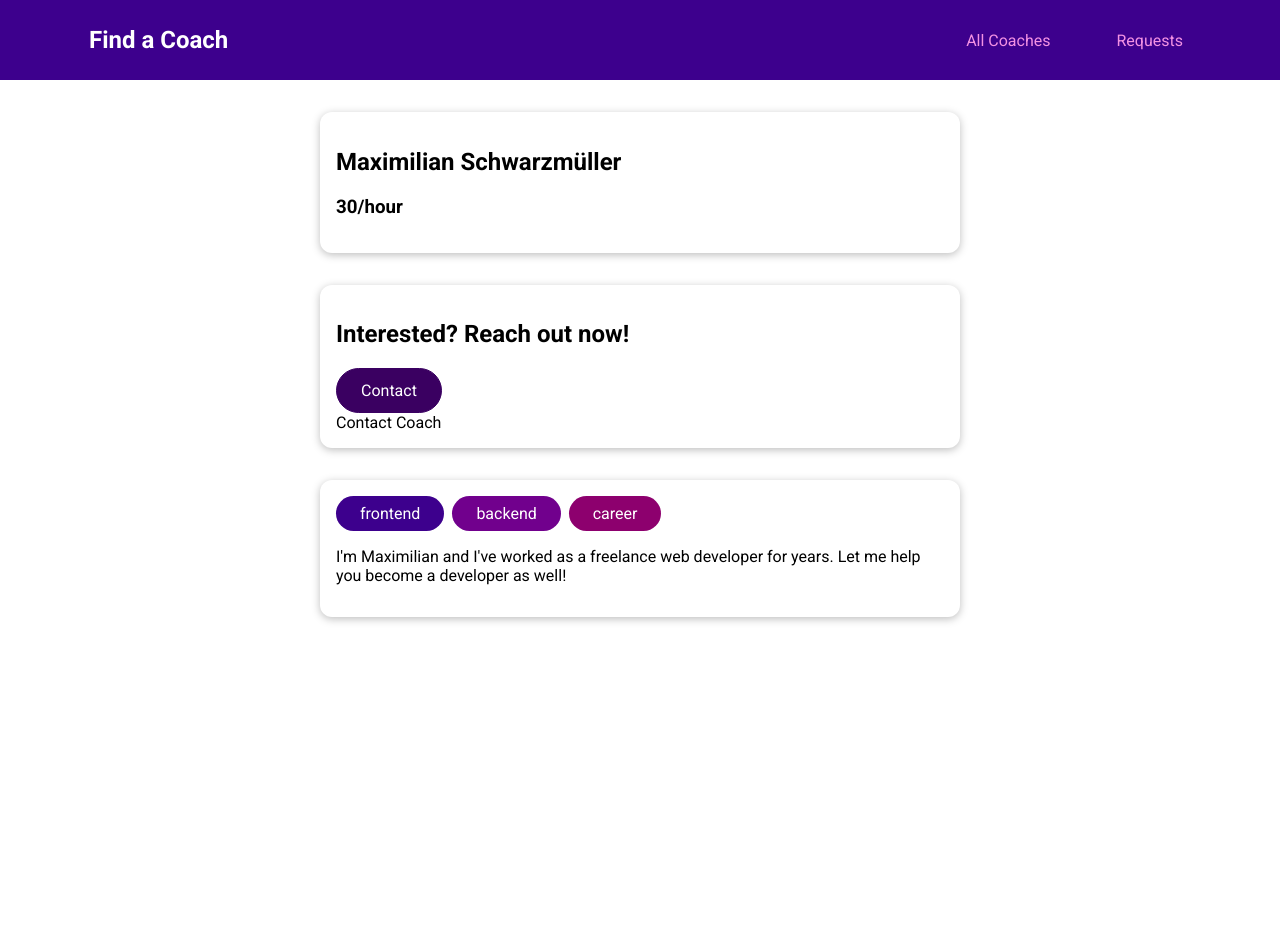
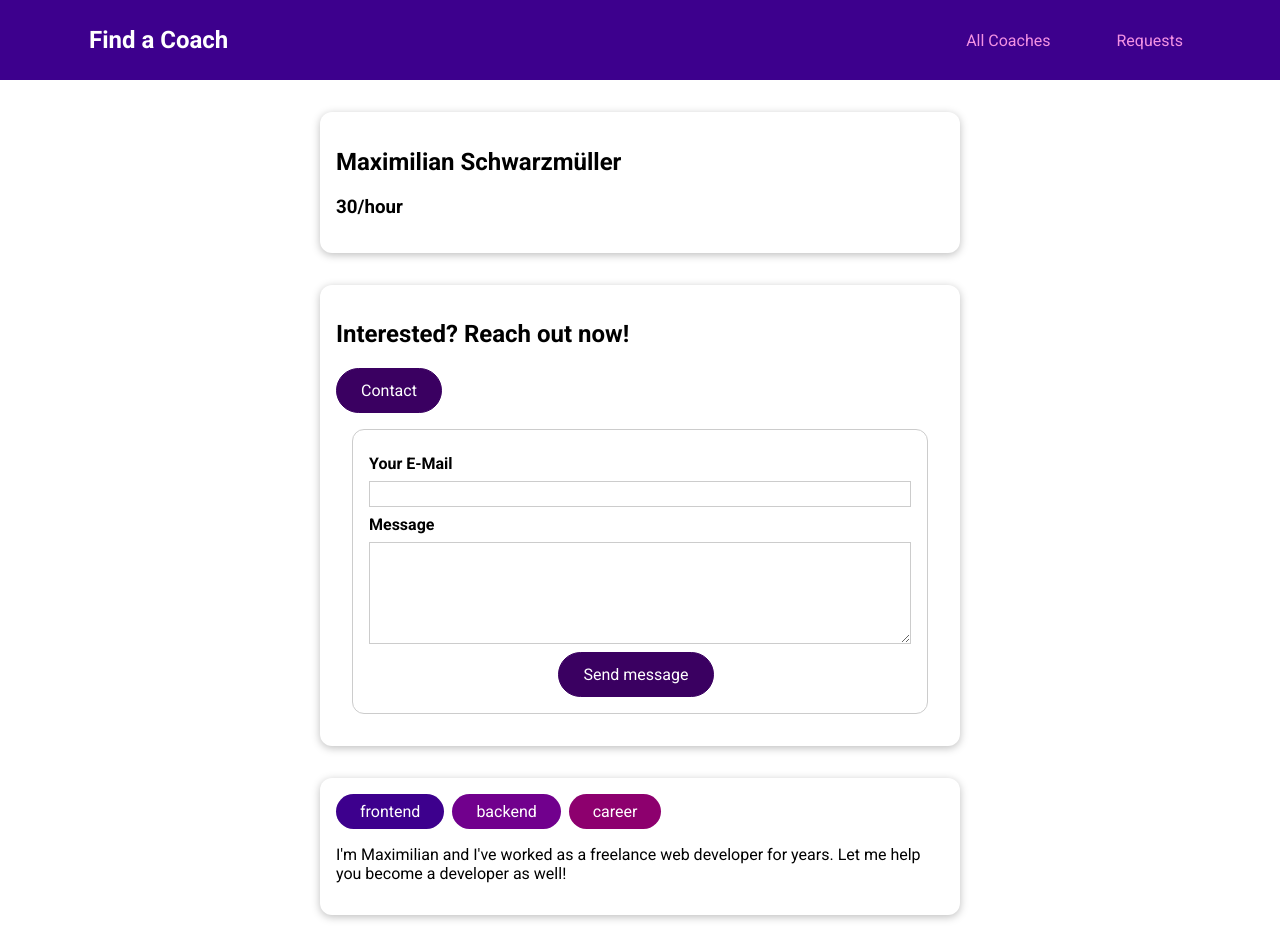
Before and after one commit to vasylpb/coach-finder, a Vue app: page /coaches/c1/contact in a window 1280 px wide. Before the commit the page ends 800 px from the top, so only its background shows below. Built offline with nearby package versions, Linux system fonts and the light colour scheme.

Commit message:
Requests page

```diff
--- /dev/null
+++ b/src/components/layout/requests/RequstItem.vue
@@ -0,0 +1,42 @@
+<template>
+  <li>
+    <div>
+      <a :href="emailLink">{{ email }}</a>
+    </div>
+    <p>{{ message }}</p>
+  </li>
+</template>
+
+<script>
+export default {
+  props: ['email', 'message'],
+  computed: {
+    emailLink() {
+      return `mailto:${this.email}`;
+    },
+  },
+};
+</script>
+
+<style scoped>
+li {
+  margin: 1rem 0;
+  border: 1px solid #ccc;
+  padding: 1rem;
+}
+
+a {
+  color: #3d008d;
+  text-decoration: none;
+  font-weight: bold;
+}
+
+a:hover,
+a:active {
+  color: #8d007a;
+}
+
+p {
+  margin: 0.5rem 0 0 0;
+}
+</style>
--- a/src/pages/requests/ContactCoach.vue
+++ b/src/pages/requests/ContactCoach.vue
@@ -1 +1,93 @@
-<template>Contact Coach</template>
+<template>
+  <form @submit.prevent="submitForm">
+    <div class="form-control">
+      <label for="email">Your E-Mail</label>
+      <input type="email" id="email" v-model.trim="email" />
+    </div>
+    <div class="form-control">
+      <label for="message">Message</label>
+      <textarea id="message" rows="5" v-model.trim="message"></textarea>
+    </div>
+    <p class="errors" v-if="!formIsValid">
+      Please enter a valid email and non-empty message
+    </p>
+    <div class="actions">
+      <base-button> Send message </base-button>
+    </div>
+  </form>
+</template>
+
+<script>
+export default {
+  data() {
+    return {
+      email: '',
+      message: '',
+      formIsValid: true,
+    };
+  },
+  methods: {
+    submitForm() {
+      this.formIsValid = true;
+      if (
+        this.email === '' ||
+        !this.email.includes('@') ||
+        this.message === ''
+      ) {
+        this.formIsValid = false;
+        return;
+      }
+      this.$store.dispatch('requests/contachCoach', {
+        coachId: this.$route.params.id,
+        email: this.email,
+        message: this.message,
+      });
+      this.$router.replace('/coaches');
+    },
+  },
+};
+</script>
+
+<style scoped>
+form {
+  margin: 1rem;
+  border: 1px solid #ccc;
+  border-radius: 12px;
+  padding: 1rem;
+}
+
+.form-control {
+  margin: 0.5rem 0;
+}
+
+label {
+  font-weight: bold;
+  margin-bottom: 0.5rem;
+  display: block;
+}
+
+input,
+textarea {
+  display: block;
+  width: 100%;
+  font: inherit;
+  border: 1px solid #ccc;
+  padding: 0.15rem;
+}
+
+input:focus,
+textarea:focus {
+  border-color: #3d008d;
+  background-color: #faf6ff;
+  outline: none;
+}
+
+.errors {
+  font-weight: bold;
+  color: red;
+}
+
+.actions {
+  text-align: center;
+}
+</style>
--- a/src/pages/requests/RequestsReceived.vue
+++ b/src/pages/requests/RequestsReceived.vue
@@ -1 +1,51 @@
-<template>REQUESTS</template>
+<template>
+  <section>
+    <base-card>
+      <header>
+        <h2>Requests Received</h2>
+      </header>
+      <ul v-if="hasRequests">
+        <request-item
+          v-for="request in receivedRequests"
+          :key="request.id"
+          :email="request.userEmail"
+          :message="request.message"
+        ></request-item>
+      </ul>
+      <h3 v-else>You havent't received any requests yet!</h3>
+    </base-card>
+  </section>
+</template>
+
+<script>
+import RequestItem from '../../components/layout/requests/RequstItem.vue';
+
+export default {
+  components: { RequestItem },
+  computed: {
+    receivedRequests() {
+      return this.$store.getters['requests/requests'];
+    },
+    hasRequests() {
+      return this.$store.getters['requests/hasRequests'];
+    },
+  },
+};
+</script>
+
+<style scoped>
+header {
+  text-align: center;
+}
+
+ul {
+  list-style: none;
+  margin: 2rem auto;
+  padding: 0;
+  max-width: 30rem;
+}
+
+h3 {
+  text-align: center;
+}
+</style>
--- a/src/store/index.js
+++ b/src/store/index.js
@@ -1,8 +1,9 @@
 import { createStore } from 'vuex';
 import coachesModule from './modules/coaches/index';
+import requestsModule from './modules/requests/index';
 
 const store = createStore({
-  modules: { coaches: coachesModule },
+  modules: { coaches: coachesModule, requests: requestsModule },
   state() {
     return {
       userId: 'c3',
--- /dev/null
+++ b/src/store/modules/requests/actions.js
@@ -0,0 +1,11 @@
+export default {
+  contachCoach(context, payload) {
+    const newRequest = {
+      id: new Date().toISOString(),
+      coachId: payload.coachId,
+      userEmail: payload.email,
+      message: payload.message,
+    };
+    context.commit('addRequest', newRequest);
+  },
+};
--- /dev/null
+++ b/src/store/modules/requests/getters.js
@@ -0,0 +1,9 @@
+export default {
+  requests(state, _, _2, rootGetters) {
+    const coachId = rootGetters.userId;
+    return state.requests.filter((request) => request.coachId === coachId);
+  },
+  hasRequests(_, getters) {
+    return getters.requests && getters.requests.length > 0;
+  },
+};
--- /dev/null
+++ b/src/store/modules/requests/index.js
@@ -0,0 +1,15 @@
+import mutations from './mutations';
+import actions from './actions';
+import getters from './getters';
+
+export default {
+  namespaced: true,
+  state() {
+    return {
+      requests: [],
+    };
+  },
+  mutations,
+  actions,
+  getters,
+};
--- /dev/null
+++ b/src/store/modules/requests/mutations.js
@@ -0,0 +1,5 @@
+export default {
+  addRequest(state, payload) {
+    state.requests.push(payload);
+  },
+};
```
